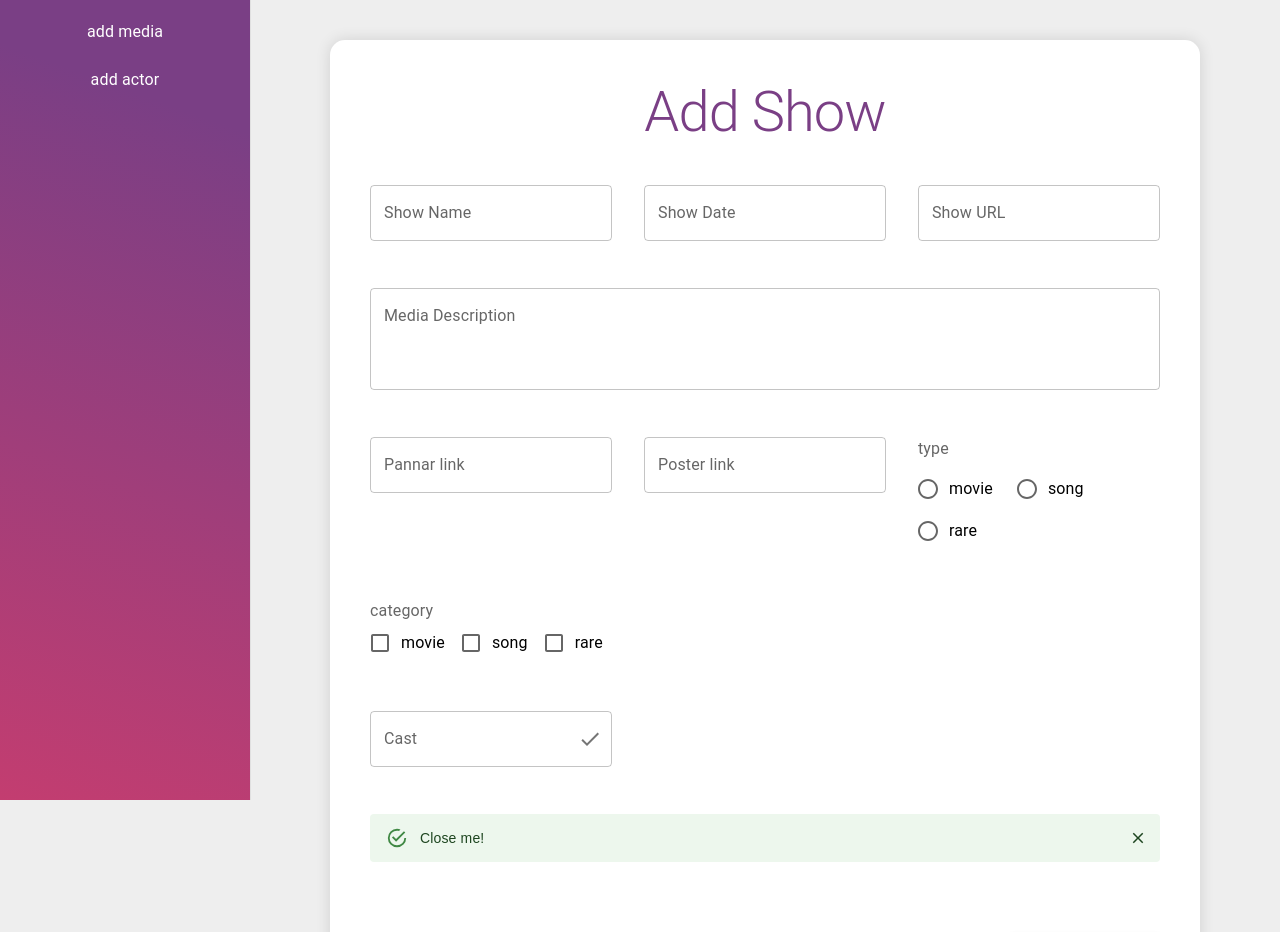
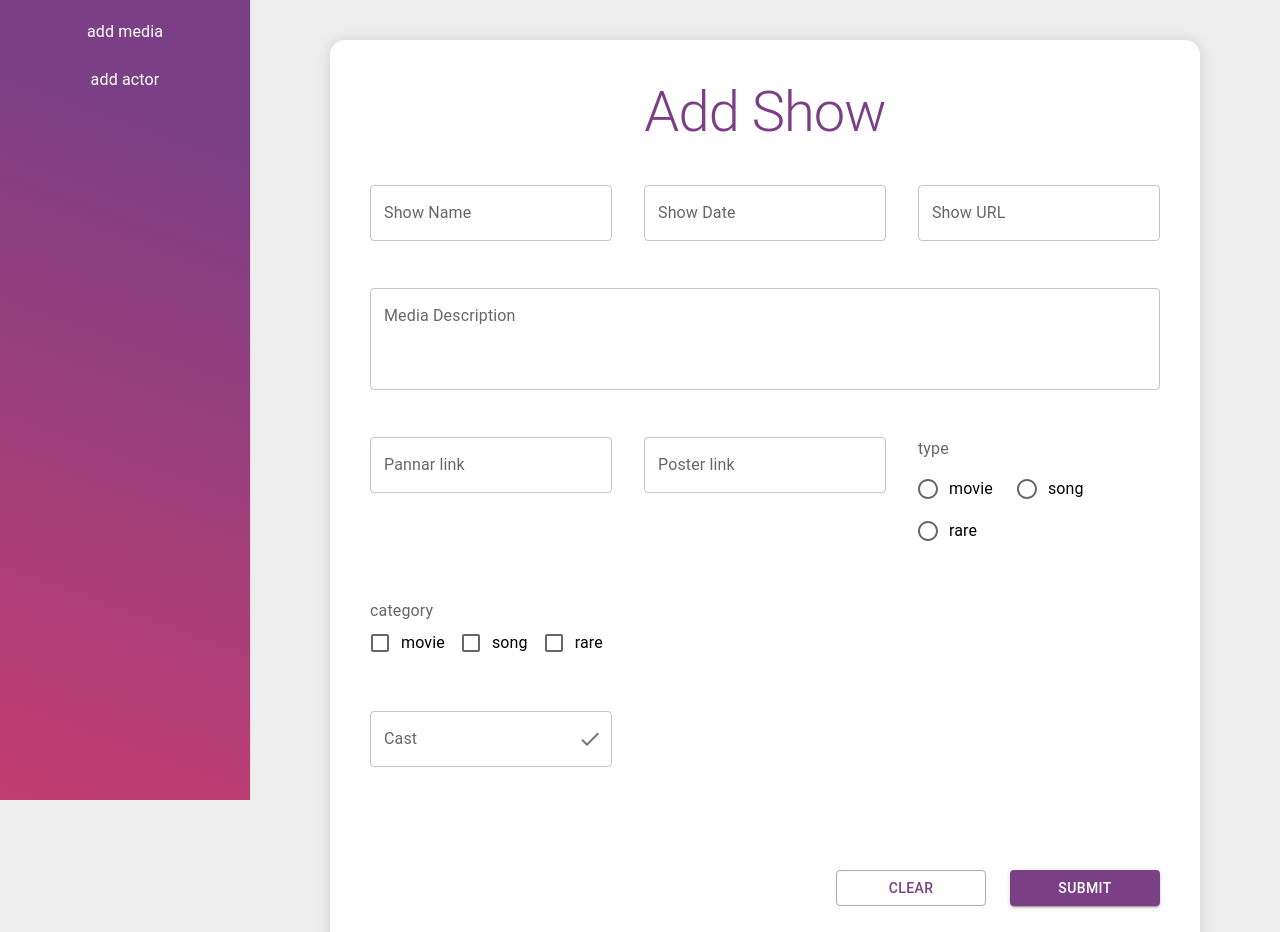
Before and after one commit to randa-11295/Nosatalga-dashboard, a React (Create React App) app: page / in a window 1280 px wide. Shown: the top 932 px of the page. Built offline with nearby package versions, Linux system fonts and the light colour scheme.

Commit message:
add alart

```diff
--- a/src/Components/Actors/AddActors.js
+++ b/src/Components/Actors/AddActors.js
@@ -4,15 +4,15 @@ import LoadBtn from "../Inputs/LoadBtn";
 import Headline from "../Text/Headline";
 import RedioArea from "../Inputs/RedioArea";
 import ChackArea from "../Inputs/CheckArea";
+import DataContext from "../../Context/DataContext";
 import Checkbox from "@mui/material/Checkbox";
 import FormControlLabel from "@mui/material/FormControlLabel";
 import TextCustomInpute from "../Inputs/TextCustomInput";
 import { useFormik } from "formik";
 import { addActorShema } from "../../Common/vaildation";
 import { useMutation } from "@apollo/client";
-import { useState } from "react";
 import { addActorQuiery } from "../../ApolloClint/mediaQuieries";
-
+import { useState, useContext } from "react";
 const job = [
   { name: "ممثل", label: "actor" },
   { name: "مطرب", label: "singer" },
@@ -37,8 +37,9 @@ const values = {
 };
 
 export default function AddActors() {
+  const [isLive, setIsLive] = useState(false);
 
-  const [isLive, setIsLive] = useState(false);
+  const myContext = useContext(DataContext);
 
   const formik = useFormik({
     initialValues: values,
@@ -54,7 +55,7 @@ export default function AddActors() {
     from: formik.values.from.toString(),
     to: formik.values.toString(),
     type: formik.values.type,
-    image: formik.values.image
+    image: formik.values.image,
   };
 
   const getCarrer = (jobs, gender) => {
@@ -95,17 +96,18 @@ export default function AddActors() {
     formik.values.to = "now";
   };
 
-  const [mutateFunction, {  loading  }] = useMutation(
-    addActorQuiery,
-    {
-      variables: {
-        actorInput: reqVal,
-      },
-      onCompleted: (res) => {
-        console.log(res);
-      },
-    }
-  );
+  const [mutateFunction, { loading }] = useMutation(addActorQuiery, {
+    variables: {
+      actorInput: reqVal,
+    },
+    onCompleted: (res) => {
+      formik.resetForm();
+      myContext.turnOnAlart(true, res.createShow.name + " add Successfully ");
+    },
+    onError: (err) => {
+      myContext.turnOnAlart(false, err.message);
+    },
+  });
 
   return (
     <Grid component="form" onSubmit={formik.handleSubmit} container spacing={3}>
--- a/src/Components/App/App.js
+++ b/src/Components/App/App.js
@@ -1,9 +1,11 @@
-import * as React from "react";
+import {useState , useEffect} from "react";
 import Box from "@mui/material/Box";
 import SideBar from "../SideBar/SideBar";
 import AddMovie from "../Movie/AddMovie";
 import AddActors from "../Actors/AddActors";
 import { BrowserRouter, Routes, Route } from "react-router-dom";
+import AlertRun from "../Inputs/AlertRun";
+import DataContext from "../../Context/DataContext";
 
 const boxStyle = {
   flexGrow: 1,
@@ -27,19 +29,36 @@ const continStyle = {
 };
 
 export default function App() {
+  const [showAlert, setShowAlert] = useState(false);
+  const [isSuccess, setIsSuccess] = useState(false);
+  const [msg, setMsg] = useState("");
+
+  const turnOnAlart = (toggel , text)=> {
+    setIsSuccess(toggel )
+    setMsg(text)
+    setShowAlert(true)
+    setTimeout(()=>{
+      setShowAlert(false)
+    }, 4000)
+  }
+
   return (
+      < DataContext.Provider value={{turnOnAlart : turnOnAlart }} >
     <BrowserRouter>
       <Box sx={continStyle}>
         <SideBar />
 
         <Box component="main" sx={boxStyle}>
+
           <Routes>
             <Route path="/" element={<AddMovie />} />
             <Route path="/add-media" element={<AddMovie />} />
             <Route path="/add-actor" element={<AddActors />} />
           </Routes>
+          <AlertRun msg={msg} severity={isSuccess} open={showAlert}/>
         </Box>
       </Box>
     </BrowserRouter>
+        </DataContext.Provider>
   );
 }
--- a/src/Components/Inputs/AlertRun.js
+++ b/src/Components/Inputs/AlertRun.js
@@ -1,41 +1,15 @@
-import { useState } from 'react';
-import Box from '@mui/material/Box';
-import Alert from '@mui/material/Alert';
-import IconButton from '@mui/material/IconButton';
-import Collapse from '@mui/material/Collapse';
-import CloseIcon from '@mui/icons-material/Close';
-import { useEffect } from 'react';
+import Box from "@mui/material/Box";
+import Alert from "@mui/material/Alert";
+import Collapse from "@mui/material/Collapse";
+import { useEffect } from "react";
 
 export default function AlertRun(props) {
 
-  useEffect(()=>{
-    // console.log(props.data , props.error)
-  },[props.sucsses , props.error])
-
-  const [open, setOpen] = useState(true);
-
   return (
-    <Box sx={{ width: '100%' }}>
-      <Collapse in={open}>
-        <Alert
-          action={
-            <IconButton
-              aria-label="close"
-              color="inherit"
-              size="small"
-              onClick={() => {
-                setOpen(false);
-              }}
-            >
-              <CloseIcon fontSize="inherit" />
-            </IconButton>
-          }
-          sx={{ mb: 2 }}
-        >
-          Close me!
-        </Alert>
+    <Box sx={{ width: "100%", mt: 3 }}>
+      <Collapse in={props.open}>
+        <Alert severity={props.severity ? "success" : "error" }>{ props.msg}</Alert>
       </Collapse>
-
     </Box>
   );
 }
--- a/src/Components/Movie/AddCast.js
+++ b/src/Components/Movie/AddCast.js
@@ -5,11 +5,13 @@ import { useFormik } from "formik";
 import { useLazyQuery } from "@apollo/client";
 import { getActorData } from "../../ApolloClint/mediaQuieries";
 import { addCastShema } from "../../Common/vaildation";
-import { useState } from "react";
+import { useState , useContext } from "react";
+import DataContext from "../../Context/DataContext";
 
 const AddCast = (props) => {
   const [myActors, setMyActor] = useState([]);
   const [actorsIds, setActorsIds] = useState([]);
+  const myContext = useContext(DataContext)
 
   const values = {
     name: "",
@@ -30,14 +32,14 @@ const AddCast = (props) => {
 
   const [val, setVal] = useState();
 
-  const test = () => {
+  const makeReq = () => {
     setVal(formik.values.name);
     const nawActor = myActors.some((el) => formik.values.name === el.name);
    console.log(nawActor)
     if (!nawActor) {
       getActor();
     } else {
-      console.log("already added");
+      myContext.turnOnAlart(false , "Already  added" )
     }
   };
 
@@ -51,7 +53,13 @@ const AddCast = (props) => {
       setActorsIds([...actorsIds, res.getActor._id]);
       formik.resetForm();
       props.custumHandelChange([...actorsIds, res.getActor._id], props.name);
+
+
     },
+    onError : (err)=>{
+      myContext.turnOnAlart(false , err.message )
+
+    }
   });
 
   const deleteActor = (id) => {
@@ -73,7 +81,7 @@ const AddCast = (props) => {
           name="name"
           formik={formik}
           parentFormik={props.movieFormik}
-          fun={test}
+          fun={makeReq}
           err={error}
         />
       </Grid>
--- a/src/Components/Movie/AddMovie.js
+++ b/src/Components/Movie/AddMovie.js
@@ -1,16 +1,18 @@
+import { addMovieShema } from "../../Common/vaildation";
+import { addMovieQuiery } from "../../ApolloClint/mediaQuieries";
+import { useFormik } from "formik";
+import { useContext } from "react";
+import { useMutation } from "@apollo/client";
+import DataContext from "../../Context/DataContext";
 import Grid from "@mui/material/Grid";
-import { useMutation } from "@apollo/client";
 import Button from "@mui/material/Button";
-import TextCustomInpute from "../Inputs/TextCustomInput";
+import AddCast from "./AddCast";
+import Headline from "../Text/Headline";
 import LoadBtn from "../Inputs/LoadBtn";
-import { useFormik } from "formik";
 import RedioArea from "../Inputs/RedioArea";
 import CheckArea from "../Inputs/CheckArea";
-import { addMovieShema } from "../../Common/vaildation";
-import Headline from "../Text/Headline";
-import { addMovieQuiery } from "../../ApolloClint/mediaQuieries";
-import AlertRun from "../Inputs/AlertRun";
-import AddCast from "./AddCast";
+import TextCustomInpute from "../Inputs/TextCustomInput";
+
 
 const values = {
   date: "",
@@ -45,6 +47,8 @@ const category = [
 ];
 
 export default function AddMovie() {
+ const myContext = useContext(DataContext)
+
   const formik = useFormik({
     initialValues: values,
     validationSchema: addMovieShema,
@@ -69,15 +73,19 @@ export default function AddMovie() {
       </Grid>
     ));
 
-  const [mutateFunction, { data, loading, error }] = useMutation(
+  const [mutateFunction, {loading }] = useMutation(
     addMovieQuiery,
     {
       variables: {
         showInput: formik.values
       },
       onCompleted: (res) => {
-        console.log(res);
+        formik.resetForm()
+        myContext.turnOnAlart(true ,  res.createShow.name  + " add Successfully ")
       },
+      onError : (err)=>{
+        myContext.turnOnAlart(false , err.message )
+      }
 
     }
   );
@@ -114,7 +122,7 @@ export default function AddMovie() {
         movieFormik={formik}
       />
       <Grid item xs={12}>
-        <AlertRun sucsses={data} error={error} />
+
       </Grid>
       <Grid
         item
--- /dev/null
+++ b/src/Context/DataContext.js
@@ -0,0 +1,5 @@
+import { createContext } from "react";
+
+const DataContext  = createContext({});
+
+export default DataContext
```
